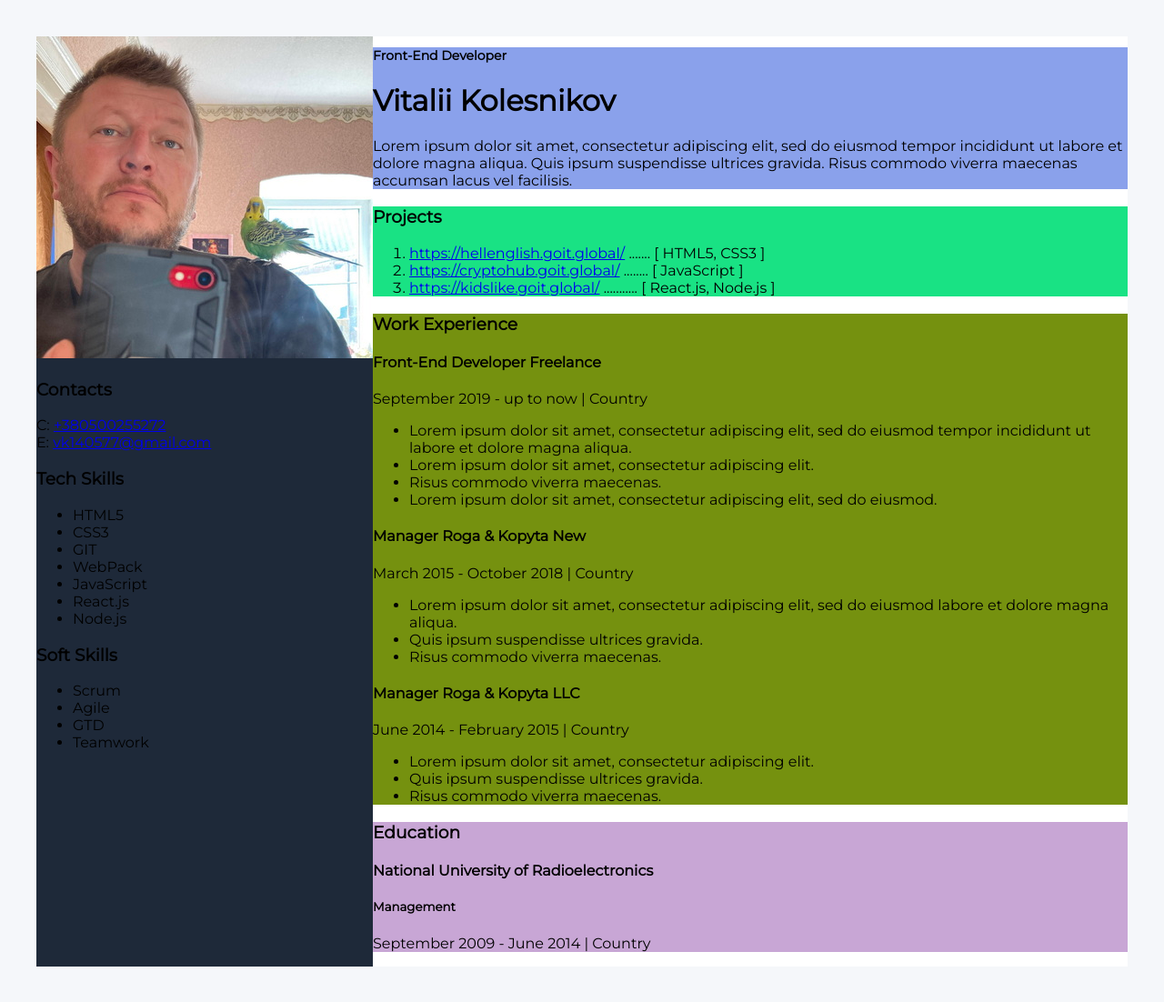
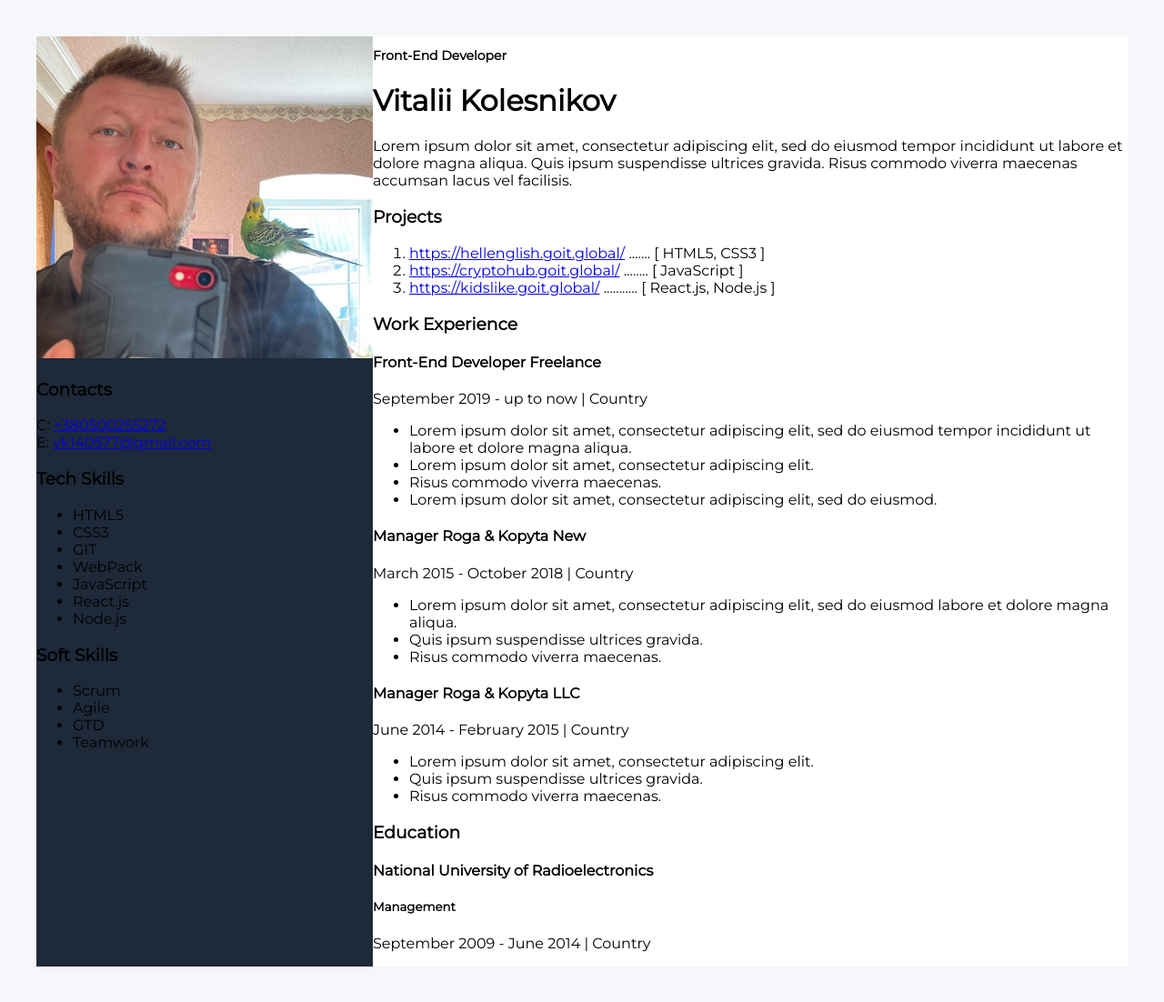
Before and after one commit to VetasK/my-resume, a plain HTML site: page index.html in a window 1280 px wide. Shown: the whole page at 91% size. Drawn offline with Linux system fonts and the light colour scheme.

Commit message:
del background color main

```diff
--- a/css/style.css
+++ b/css/style.css
@@ -15,16 +15,12 @@ body {
    color: #000;
 }
 .about-me-section {
-   background: rgb(138, 161, 235);
 }
 .my-projects-section {
-   background: rgb(25, 226, 132);
 }
 .my-work-expirience {
-   background: rgb(117, 145, 15);
 }
 .my-education {
-   background: rgb(200, 166, 213);
 }
 .sidebar-section {
    background-color: #1e2939;
```
